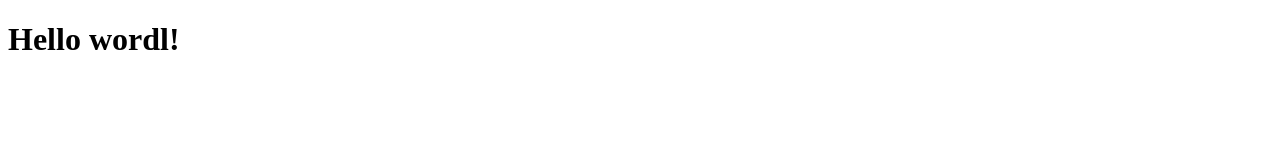
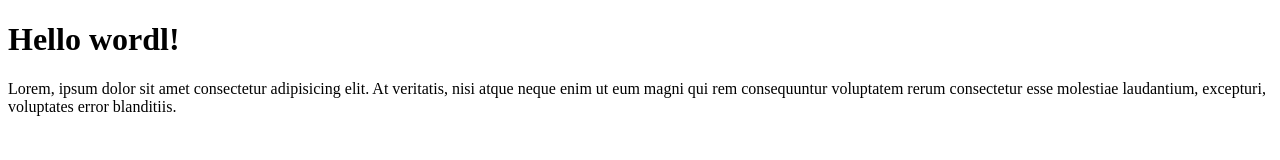
Before and after one commit to wardrok/git_tutorial_example, a plain HTML site: page index1.html in a window 1280 px wide. Drawn offline with Linux system fonts and the light colour scheme.

Commit message:
added sample paragraph

```diff
--- a/index1.html
+++ b/index1.html
@@ -7,5 +7,6 @@
 </head>
 <body>
     <h1>Hello wordl!</h1>
+    <p>Lorem, ipsum dolor sit amet consectetur adipisicing elit. At veritatis, nisi atque neque enim ut eum magni qui rem consequuntur voluptatem rerum consectetur esse molestiae laudantium, excepturi, voluptates error blanditiis.</p>
 </body>
 </html>
```
